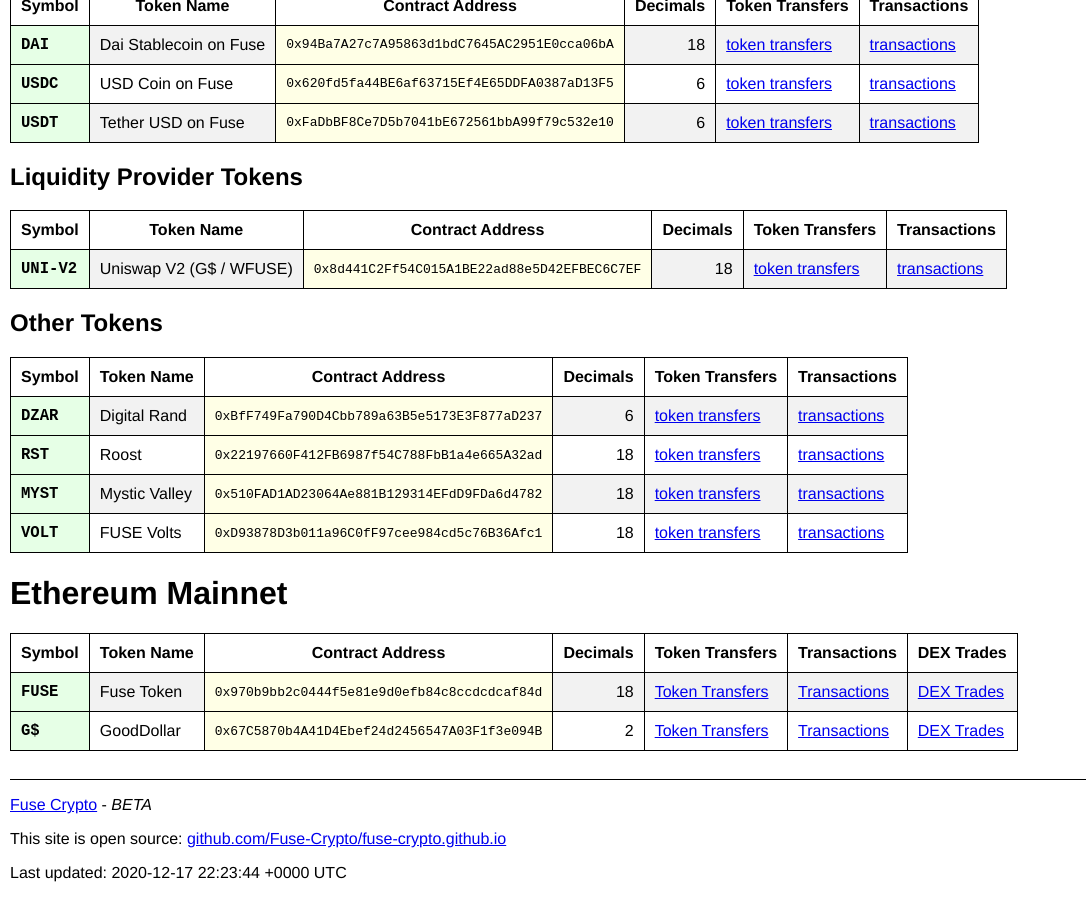
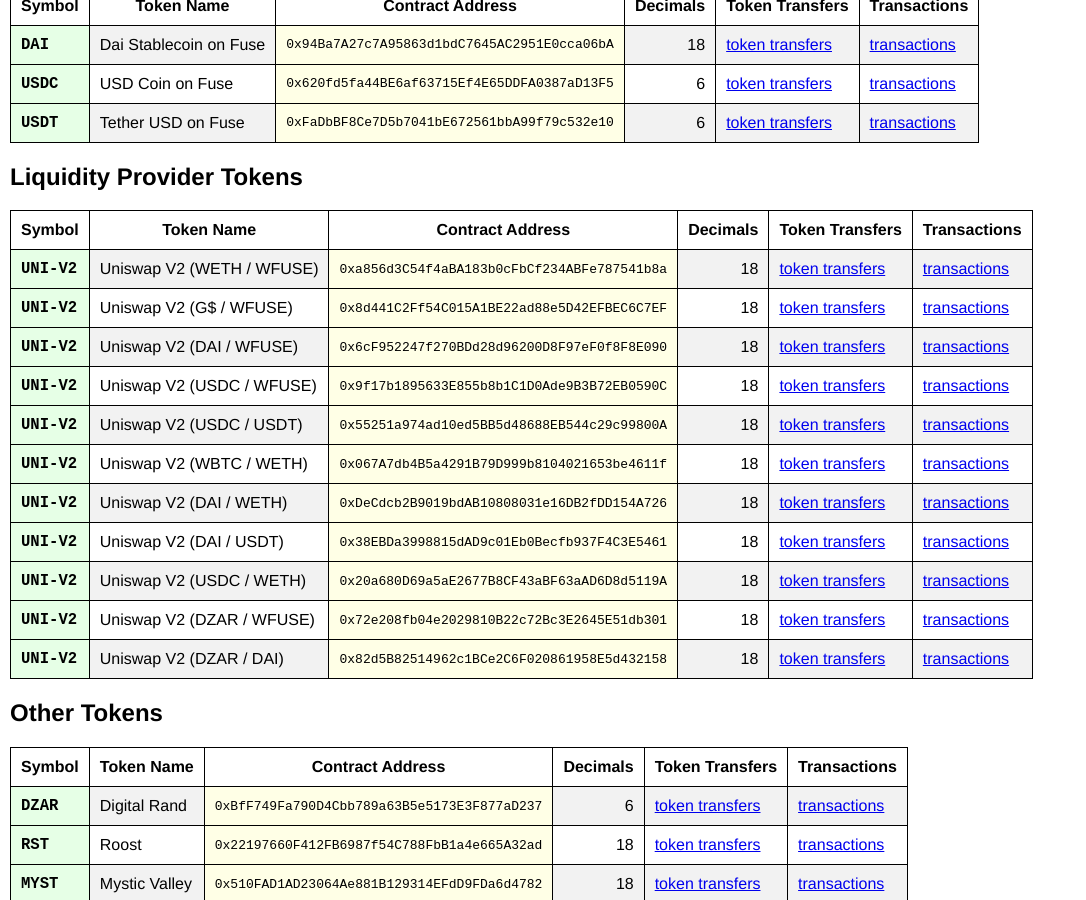
Before and after one commit to Fuse-Crypto/fuse-crypto.github.io, a Jekyll site: the page built from tokens/index.md, in a window 1280 px wide and 900 px high, scrolled down 547 px. Shown: the whole window, without its empty margins (0-1086 px from the left). Built offline with Jekyll 4.4.1, drawn with Linux system fonts in a browser that asks for light colours.

Commit message:
Update fuse-tokens-liquidity-providers.yml

```diff
--- a/_data/fuse-tokens-liquidity-providers.yml
+++ b/_data/fuse-tokens-liquidity-providers.yml
@@ -1,4 +1,54 @@
+- symbol: 'UNI-V2'
+  name: 'Uniswap V2 (WETH / WFUSE)'
+  decimals: 18
+  address: '0xa856d3C54f4aBA183b0cFbCf234ABFe787541b8a'
+
 - symbol: 'UNI-V2'
   name: 'Uniswap V2 (G$ / WFUSE)'
   decimals: 18
   address: '0x8d441C2Ff54C015A1BE22ad88e5D42EFBEC6C7EF'
+
+- symbol: 'UNI-V2'
+  name: 'Uniswap V2 (DAI / WFUSE)'
+  decimals: 18
+  address: '0x6cF952247f270BDd28d96200D8F97eF0f8F8E090'
+
+- symbol: 'UNI-V2'
+  name: 'Uniswap V2 (USDC / WFUSE)'
+  decimals: 18
+  address: '0x9f17b1895633E855b8b1C1D0Ade9B3B72EB0590C'
+
+- symbol: 'UNI-V2'
+  name: 'Uniswap V2 (USDC / USDT)'
+  decimals: 18
+  address: '0x55251a974ad10ed5BB5d48688EB544c29c99800A'
+
+- symbol: 'UNI-V2'
+  name: 'Uniswap V2 (WBTC / WETH)'
+  decimals: 18
+  address: '0x067A7db4B5a4291B79D999b8104021653be4611f'
+
+- symbol: 'UNI-V2'
+  name: 'Uniswap V2 (DAI / WETH)'
+  decimals: 18
+  address: '0xDeCdcb2B9019bdAB10808031e16DB2fDD154A726'
+
+- symbol: 'UNI-V2'
+  name: 'Uniswap V2 (DAI / USDT)'
+  decimals: 18
+  address: '0x38EBDa3998815dAD9c01Eb0Becfb937F4C3E5461'
+
+- symbol: 'UNI-V2'
+  name: 'Uniswap V2 (USDC / WETH)'
+  decimals: 18
+  address: '0x20a680D69a5aE2677B8CF43aBF63aAD6D8d5119A'
+
+- symbol: 'UNI-V2'
+  name: 'Uniswap V2 (DZAR / WFUSE)'
+  decimals: 18
+  address: '0x72e208fb04e2029810B22c72Bc3E2645E51db301'
+
+- symbol: 'UNI-V2'
+  name: 'Uniswap V2 (DZAR / DAI)'
+  decimals: 18
+  address: '0x82d5B82514962c1BCe2C6F020861958E5d432158'
```
